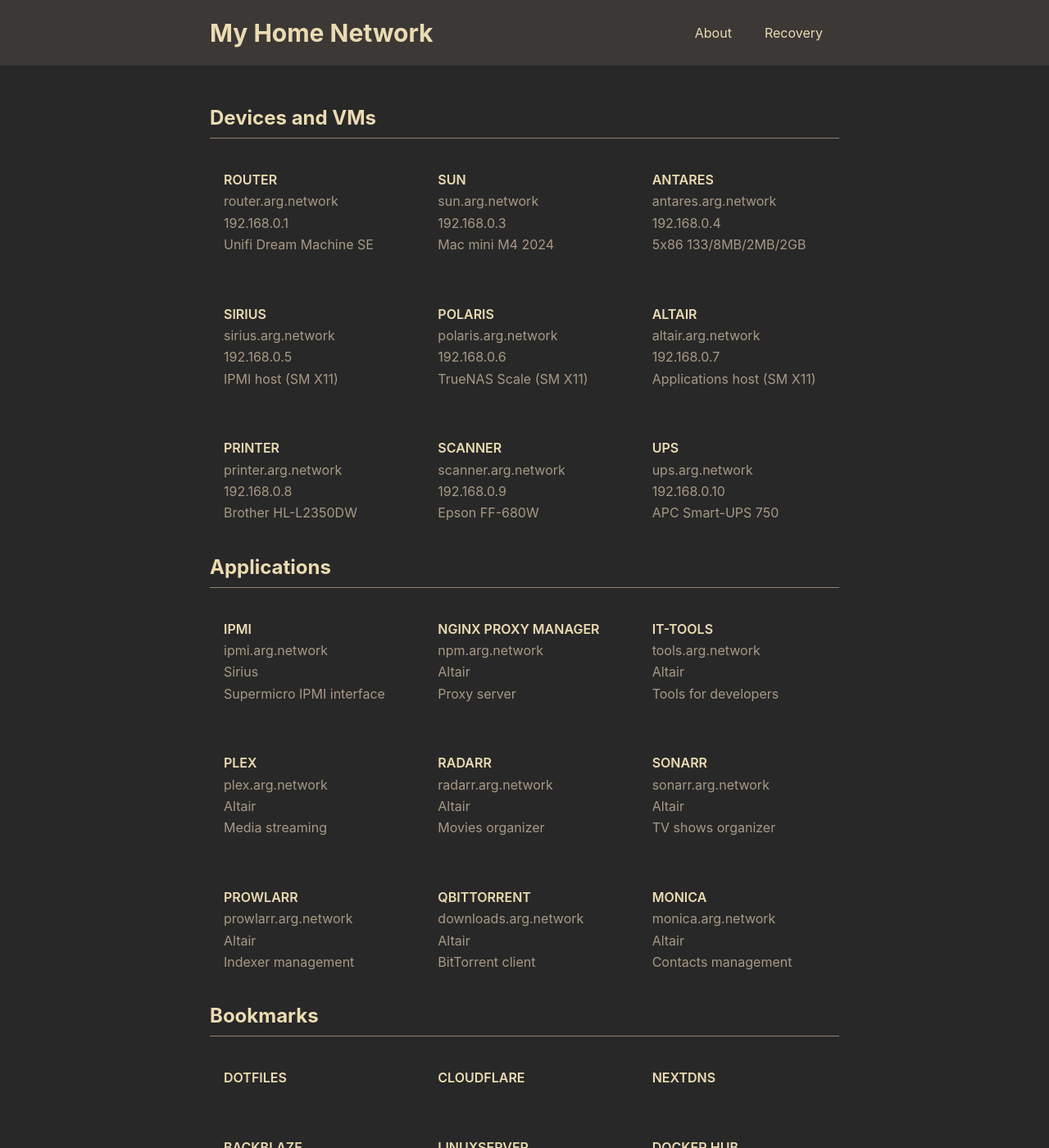
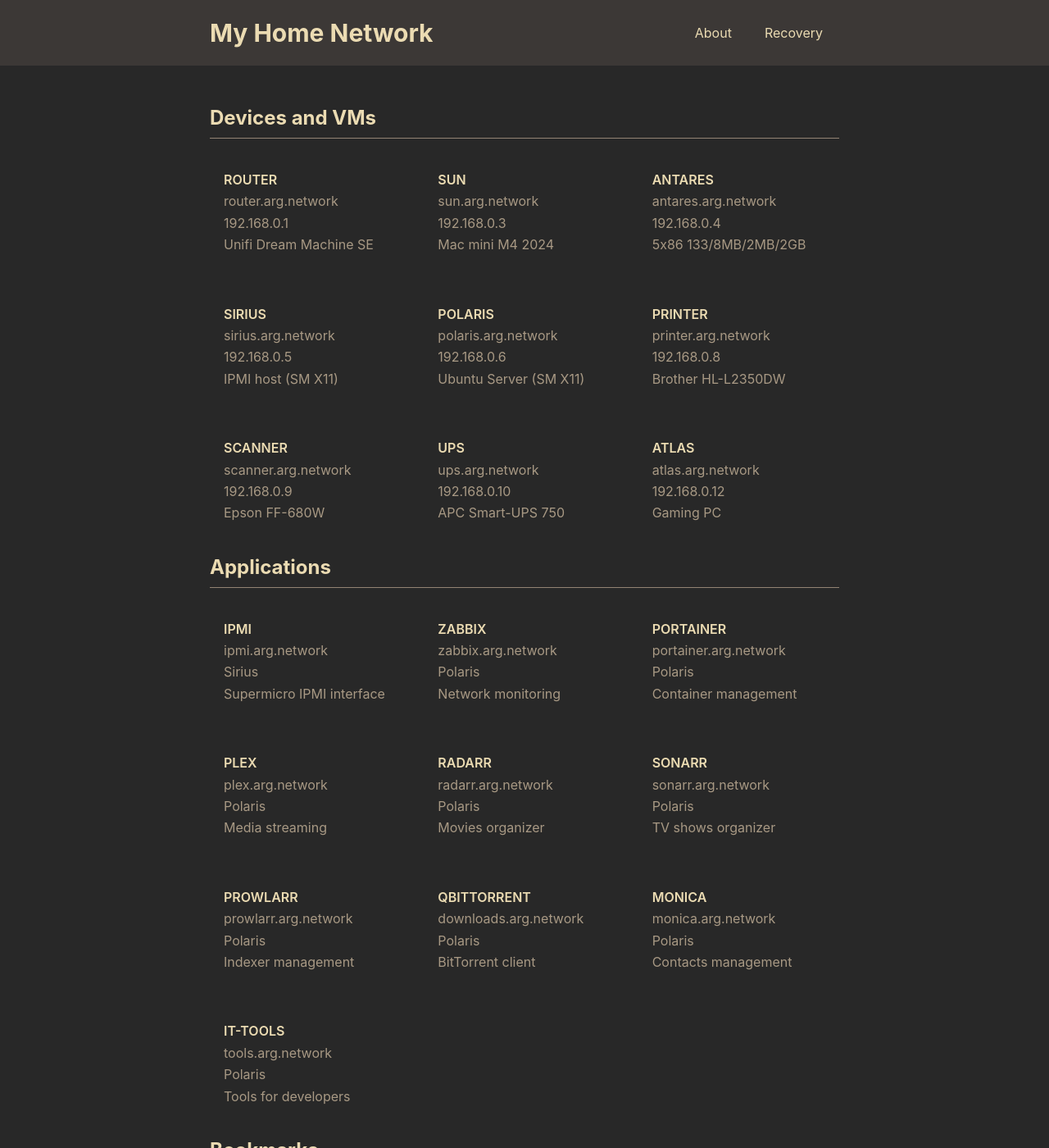
Before and after one commit to arg/dotfiles, a Jekyll site: the page built from docs/index.html, in a window 1280 px wide and 1400 px high. Shown: the whole window at 82% size. Built offline with Jekyll 4.4.1, drawn with Linux system fonts in a browser that asks for light colours.

Commit message:
Updated network map

```diff
--- a/docs/_data/applications.yml
+++ b/docs/_data/applications.yml
@@ -4,50 +4,56 @@
   hostname: 'ipmi.arg.network'
   location: 'Sirius'
 
-- name: 'Nginx Proxy Manager'
-  description: 'Proxy server'
-  url: 'https://npm.arg.network'
-  hostname: 'npm.arg.network'
-  location: 'Altair'
+- name: 'Zabbix'
+  description: 'Network monitoring'
+  url: 'https://zabbix.arg.network'
+  hostname: 'zabbix.arg.network'
+  location: 'Polaris'
+
+- name: 'Portainer'
+  description: 'Container management'
+  url: 'https://portainer.arg.network'
+  hostname: 'portainer.arg.network'
+  location: 'Polaris'
+
+- name: 'Plex'
+  description: 'Media streaming'
+  url: 'https://plex.arg.network'
+  hostname: 'plex.arg.network'
+  location: 'Polaris'
+
+- name: 'Radarr'
+  description: 'Movies organizer'
+  url: 'https://radarr.arg.network'
+  hostname: 'radarr.arg.network'
+  location: 'Polaris'
+
+- name: 'Sonarr'
+  description: 'TV shows organizer'
+  url: 'https://sonarr.arg.network'
+  hostname: 'sonarr.arg.network'
+  location: 'Polaris'
+
+- name: 'Prowlarr'
+  description: 'Indexer management'
+  url: 'https://prowlarr.arg.network'
+  hostname: 'prowlarr.arg.network'
+  location: 'Polaris'
+
+- name: 'qBittorrent'
+  description: 'BitTorrent client'
+  url: 'https://downloads.arg.network'
+  hostname: 'downloads.arg.network'
+  location: 'Polaris'
+
+- name: 'Monica'
+  description: 'Contacts management'
+  url: 'https://monica.arg.network'
+  hostname: 'monica.arg.network'
+  location: 'Polaris'
 
 - name: 'IT-Tools'
   description: 'Tools for developers'
   url: 'https://tools.arg.network'
   hostname: 'tools.arg.network'
-  location: 'Altair'
-
-- name: 'Plex'
-  description: 'Media streaming'
-  url: 'https://plex.arg.network'
-  hostname: 'plex.arg.network'
-  location: 'Altair'
-
-- name: 'Radarr'
-  description: 'Movies organizer'
-  url: 'https://radarr.arg.network'
-  hostname: 'radarr.arg.network'
-  location: 'Altair'
-
-- name: 'Sonarr'
-  description: 'TV shows organizer'
-  url: 'https://sonarr.arg.network'
-  hostname: 'sonarr.arg.network'
-  location: 'Altair'
-
-- name: 'Prowlarr'
-  description: 'Indexer management'
-  url: 'https://prowlarr.arg.network'
-  hostname: 'prowlarr.arg.network'
-  location: 'Altair'
-
-- name: 'qBittorrent'
-  description: 'BitTorrent client'
-  url: 'https://downloads.arg.network'
-  hostname: 'downloads.arg.network'
-  location: 'Altair'
-
-- name: 'Monica'
-  description: 'Contacts management'
-  url: 'https://monica.arg.network'
-  hostname: 'monica.arg.network'
-  location: 'Altair'
+  location: 'Polaris'
--- a/docs/_data/devices.yml
+++ b/docs/_data/devices.yml
@@ -23,16 +23,10 @@
   ip: '192.168.0.5'
 
 - name: 'Polaris'
-  description: 'TrueNAS Scale (SM X11)'
+  description: 'Ubuntu Server (SM X11)'
   url: 'https://polaris.arg.network'
   hostname: 'polaris.arg.network'
   ip: '192.168.0.6'
-
-- name: 'Altair'
-  description: 'Applications host (SM X11)'
-  url: 'https://altair.arg.network'
-  hostname: 'altair.arg.network'
-  ip: '192.168.0.7'
 
 - name: 'Printer'
   description: 'Brother HL-L2350DW'
@@ -51,3 +45,9 @@
   url: 'http://ups.arg.network'
   hostname: 'ups.arg.network'
   ip: '192.168.0.10'
+
+- name: 'Atlas'
+  description: 'Gaming PC'
+  url: 'https://atlas.arg.network'
+  hostname: 'atlas.arg.network'
+  ip: '192.168.0.12'
```
Also changed, not shown: 1 other file.
